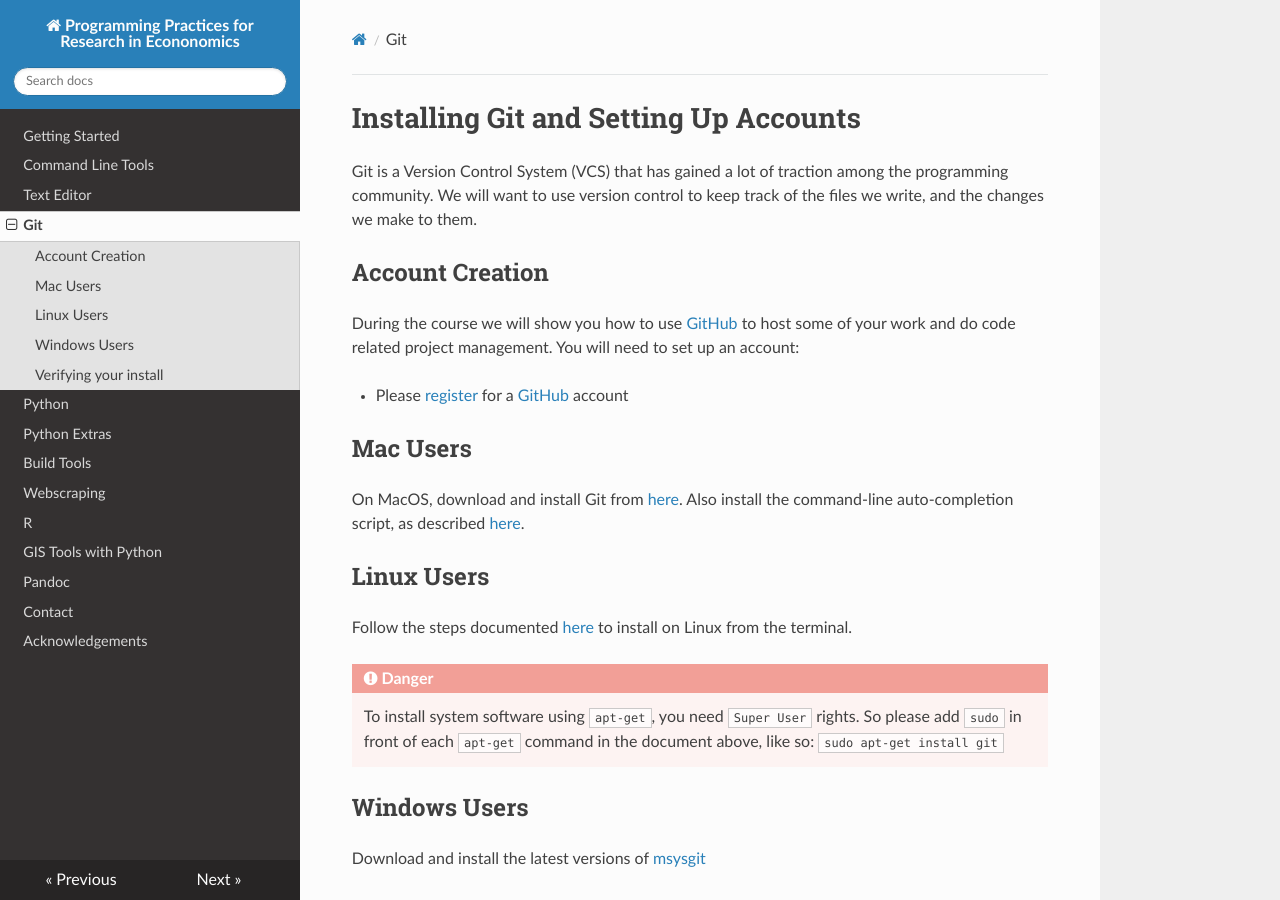
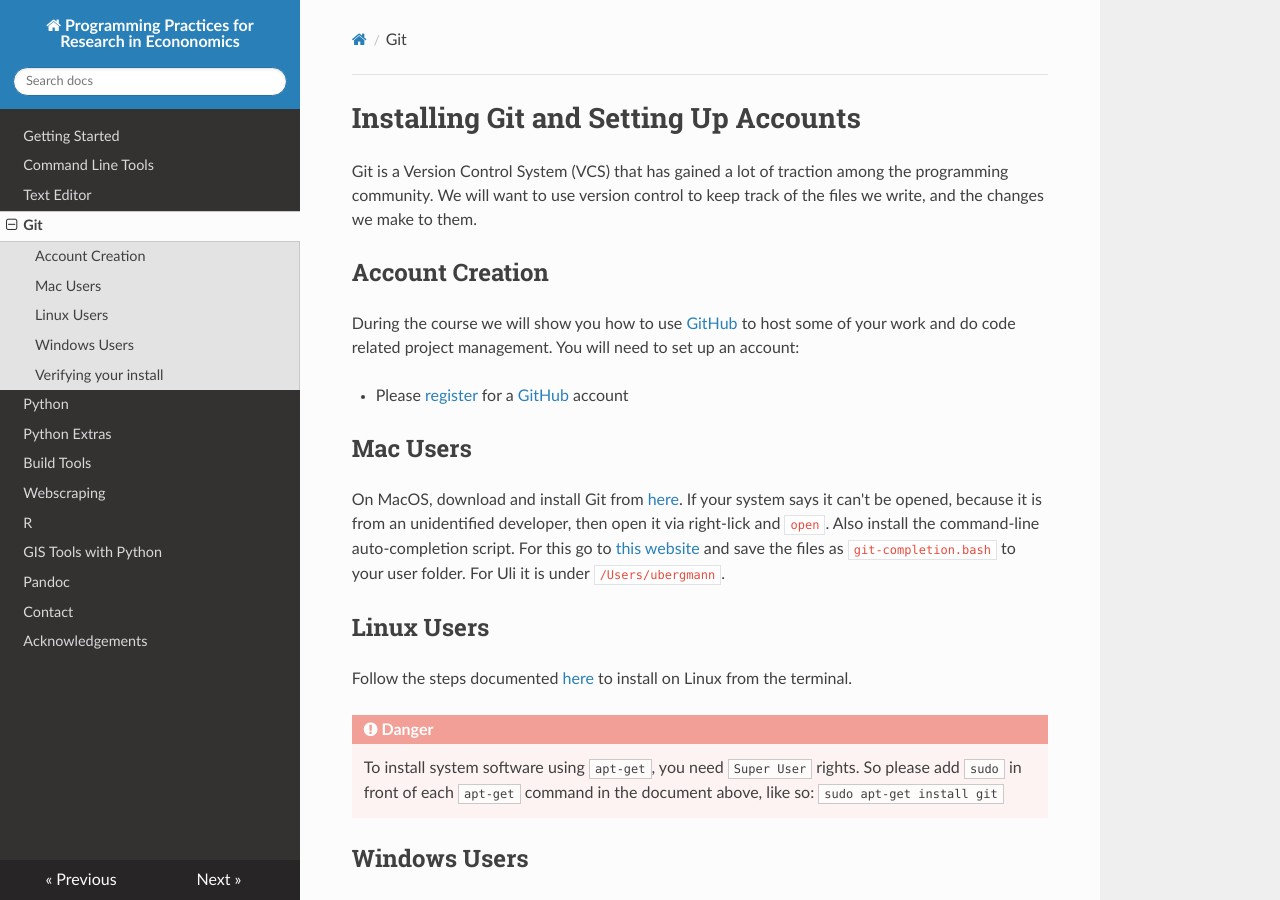
Before and after one commit to pp4rs/DEPRECATED-installation-guide, an MkDocs documentation site: the page built from docs/gitInstall.md, in a window 1280 px wide and 900 px high. Built offline with MkDocs 1.6.1, drawn with Linux system fonts in a browser that asks for light colours; nearby versions of some CDN libraries; old or Windows-style settings are respelled for this version of MkDocs.

Commit message:
Made the installation of GIT CLI autocomplete easier

```diff
--- a/docs/gitInstall.md
+++ b/docs/gitInstall.md
@@ -24,8 +24,8 @@ You will need to setup accounts for each of these: -->
 
 ## Mac Users
 
-On MacOS, download and install Git from [here](http://git-scm.com/download/mac).
-Also install the command-line auto-completion script, as described [here](https://git-scm.com/book/en/v1/Git-Basics-Tips-and-Tricks#Auto-Completion).
+On MacOS, download and install Git from [here](http://git-scm.com/download/mac). If your system says it can't be opened, because it is from an unidentified developer, then open it via right-lick and `open`.
+Also install the command-line auto-completion script. For this go to [this website](https://github.com/git/git/blob/master/contrib/completion/git-completion.bash) and save the files as `git-completion.bash` to your user folder. For Uli it is under `/Users/ubergmann`.
 
 
 ## Linux Users
```
